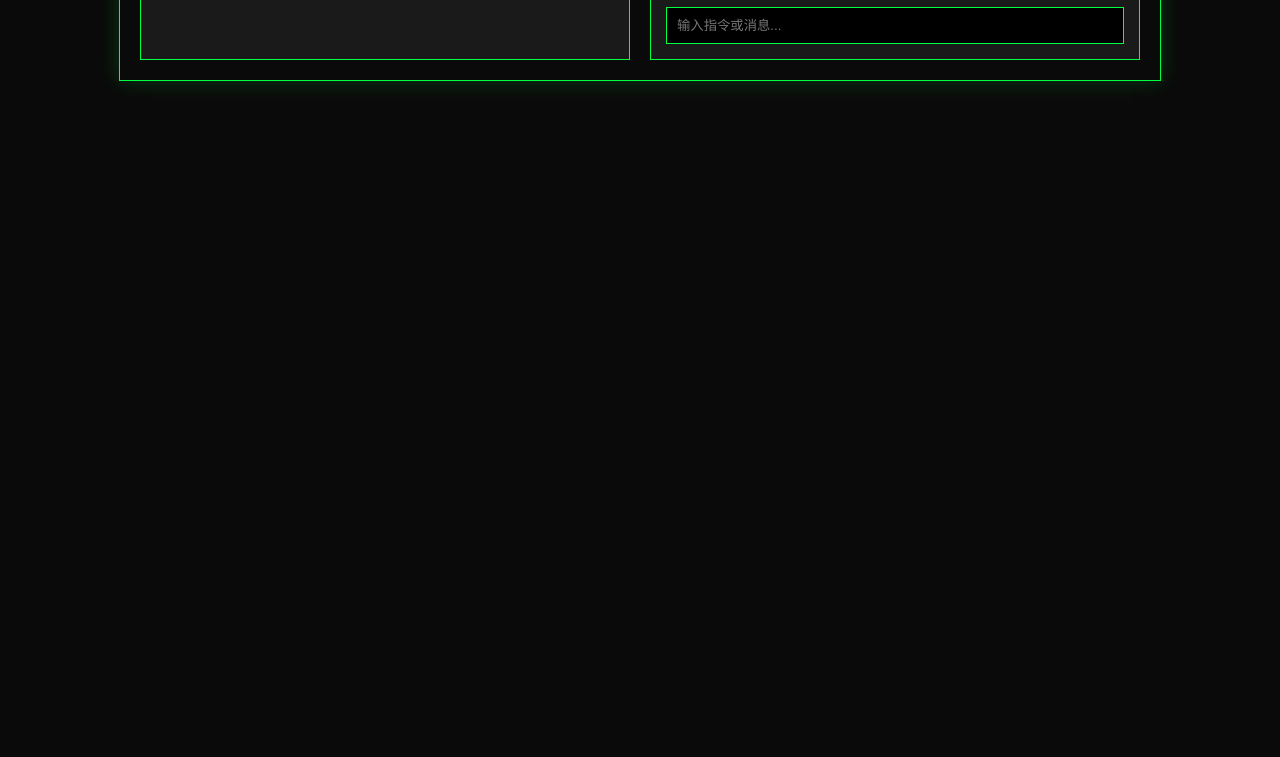
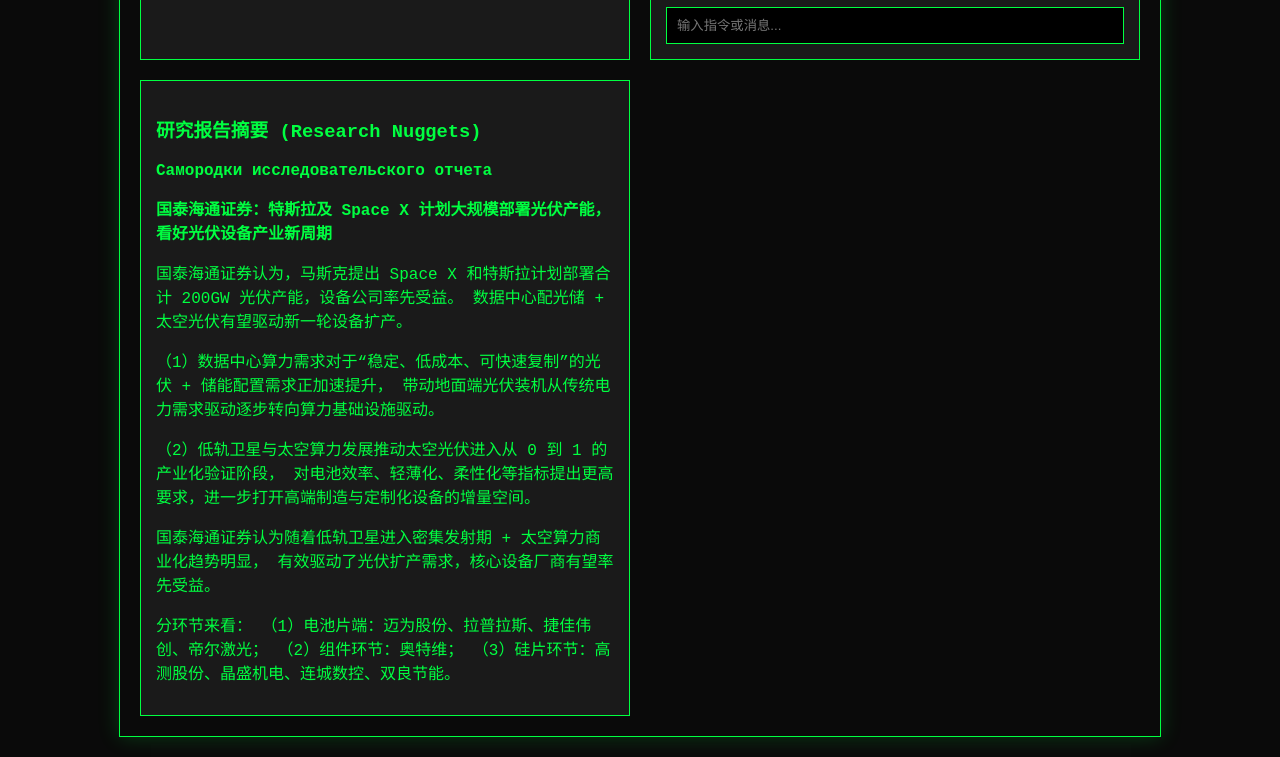
Before and after one commit to xiaoyao520921-ui/R1, a website: page 04_FREEZONE/meeting_site/index.html in a window 1280 px wide. Shown: the part 538-1295 px from the top of the page. Before the commit the page ends 800 px from the top, so only its background shows below. Drawn offline with Linux system fonts and the light colour scheme.

Commit message:
Add research report digest to meeting site

```diff
--- a/04_FREEZONE/meeting_site/index.html
+++ b/04_FREEZONE/meeting_site/index.html
@@ -48,6 +48,33 @@
                 </div>
                 <input type="text" id="chat-input" placeholder="输入指令或消息..." onkeypress="handleKey(event)">
             </div>
+            <div class="panel">
+                <h3>研究报告摘要 (Research Nuggets)</h3>
+                <p><strong>Самородки исследовательского отчета</strong></p>
+                <p><strong>国泰海通证券：特斯拉及 Space X 计划大规模部署光伏产能，看好光伏设备产业新周期</strong></p>
+                <p>
+                    国泰海通证券认为，马斯克提出 Space X 和特斯拉计划部署合计 200GW 光伏产能，设备公司率先受益。
+                    数据中心配光储 + 太空光伏有望驱动新一轮设备扩产。
+                </p>
+                <p>
+                    （1）数据中心算力需求对于“稳定、低成本、可快速复制”的光伏 + 储能配置需求正加速提升，
+                    带动地面端光伏装机从传统电力需求驱动逐步转向算力基础设施驱动。
+                </p>
+                <p>
+                    （2）低轨卫星与太空算力发展推动太空光伏进入从 0 到 1 的产业化验证阶段，
+                    对电池效率、轻薄化、柔性化等指标提出更高要求，进一步打开高端制造与定制化设备的增量空间。
+                </p>
+                <p>
+                    国泰海通证券认为随着低轨卫星进入密集发射期 + 太空算力商业化趋势明显，
+                    有效驱动了光伏扩产需求，核心设备厂商有望率先受益。
+                </p>
+                <p>
+                    分环节来看：
+                    （1）电池片端：迈为股份、拉普拉斯、捷佳伟创、帝尔激光；
+                    （2）组件环节：奥特维；
+                    （3）硅片环节：高测股份、晶盛机电、连城数控、双良节能。
+                </p>
+            </div>
         </div>
     </div>
 
```
